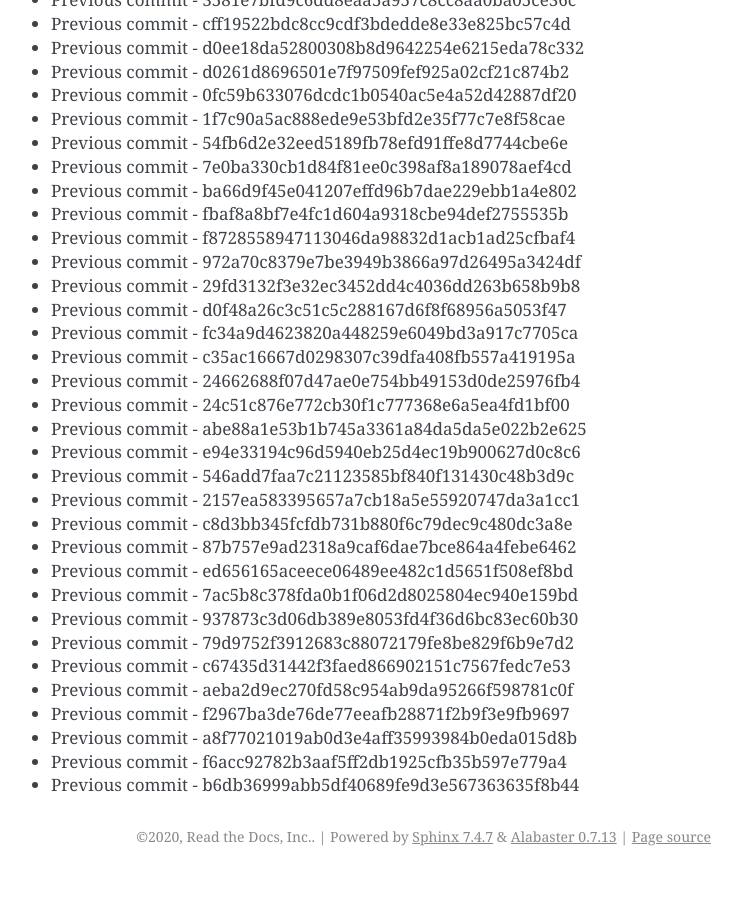
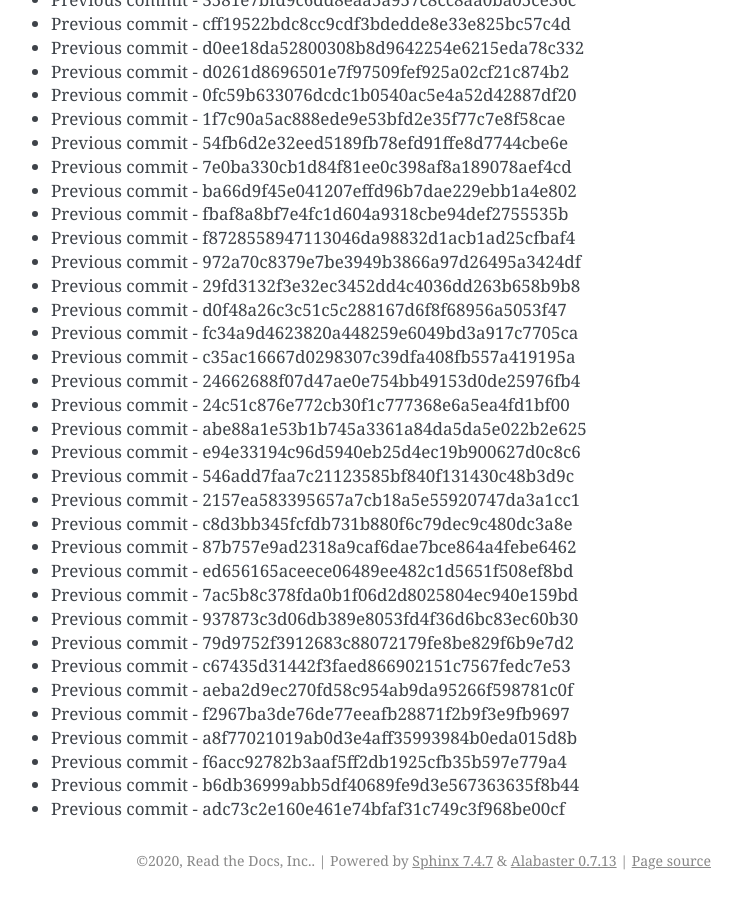
Before and after one commit to readthedocs/rtd-git-stresstest, a Sphinx documentation site: the page built from docs/updates.rst, in a window 1280 px wide and 900 px high, scrolled down 70523 px. Shown: the whole window, without its empty margins (399-1141 px from the left). Built offline with Sphinx 7.4.7, drawn with Linux system fonts in a browser that asks for light colours; before the commit the page ends 71399 px from its top, so only the background shows below that.

Commit message:
Generating commit from previous: adc73c2e160e461e74bfaf31c749c3f968be00cf

```diff
--- a/docs/updates.rst
+++ b/docs/updates.rst
@@ -2995,3 +2995,4 @@ It can be tested for any performance characteristics.
 * Previous commit - a8f77021019ab0d3e4aff35993984b0eda015d8b
 * Previous commit - f6acc92782b3aaf5ff2db1925cfb35b597e779a4
 * Previous commit - b6db36999abb5df40689fe9d3e567363635f8b44
+* Previous commit - adc73c2e160e461e74bfaf31c749c3f968be00cf
```
